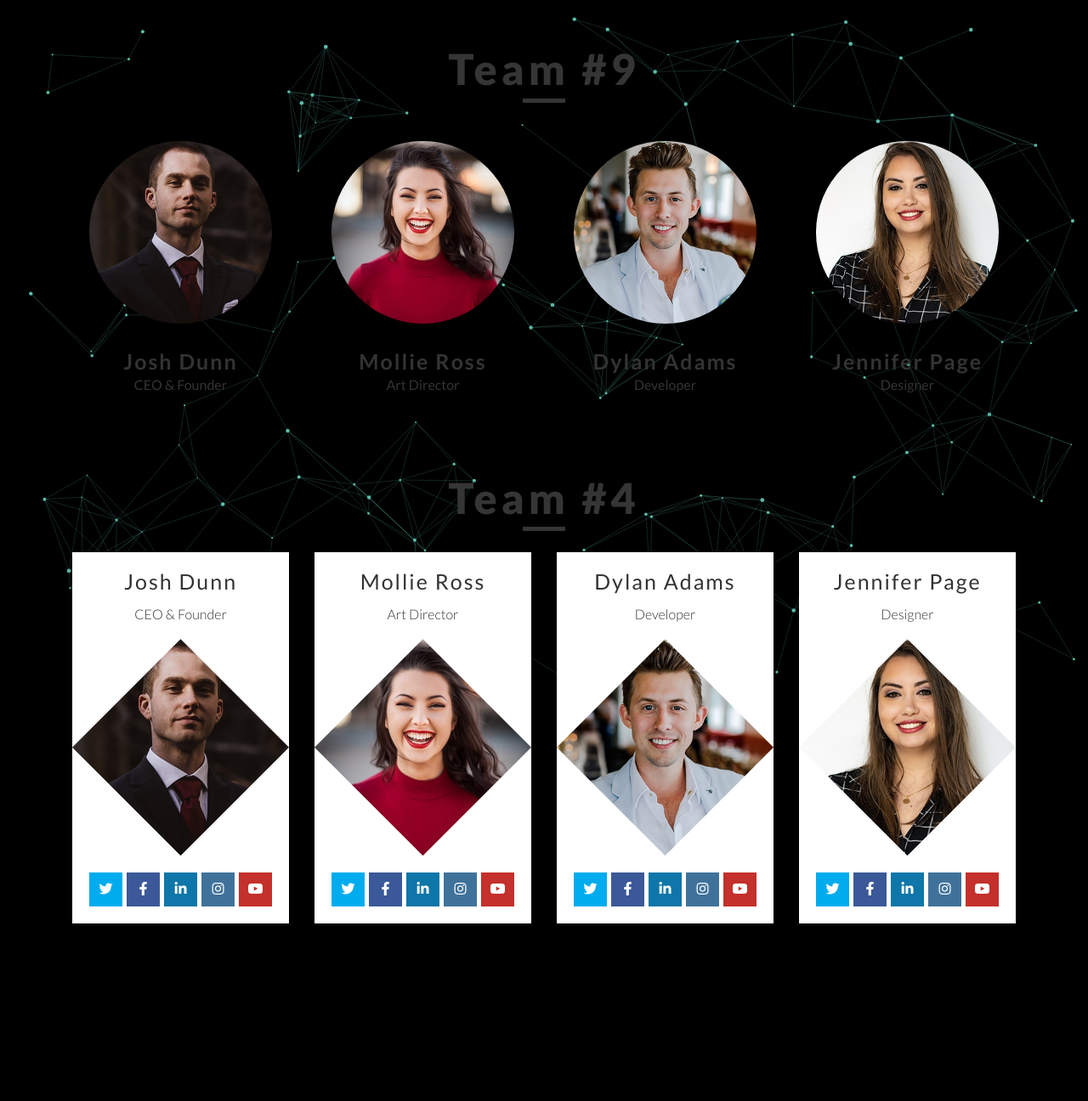
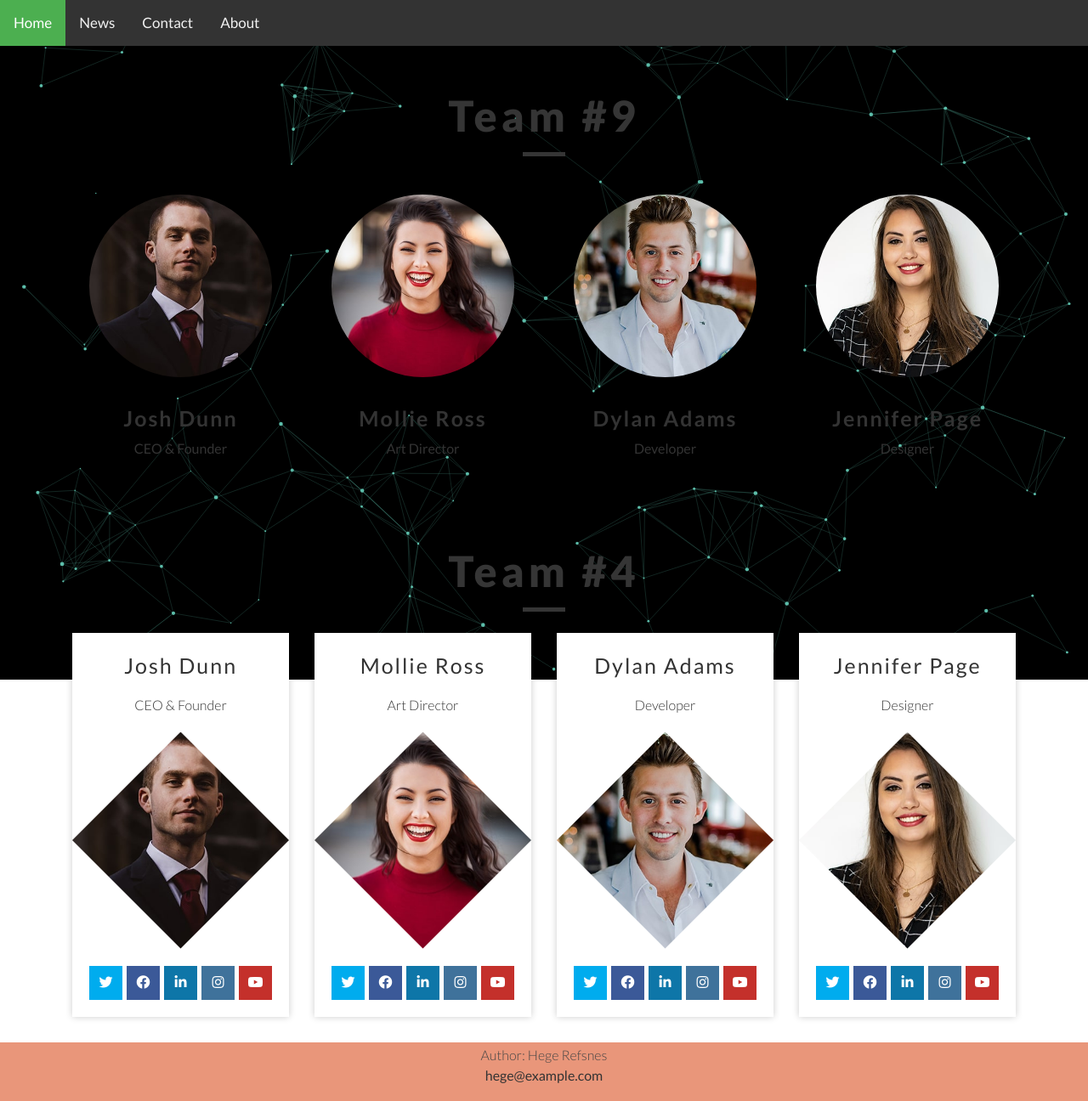
Before and after one commit to meetishah13/TedX, a plain HTML site: page index.html in a window 1280 px wide. Shown: the whole page at 85% size. Before the commit the page ends 1125 px from the top, so only its background shows below. Drawn offline with Linux system fonts and the light colour scheme.

Commit message:
navbar and footer

```diff
--- a/css/style.css
+++ b/css/style.css
@@ -1,11 +1,11 @@
-/* body, html {
+body, html {
     width: 100%;
     height: 100%;
     margin: 0;
     font: 16px/1.5 "Lucida Grande", "Microsoft JhengHei", "Microsoft YaHei";
     color: #333;
 }
-
+/*
 .btn {
     display: inline-block;
     padding: .5em 1em;
--- a/index.html
+++ b/index.html
@@ -9,18 +9,65 @@
 
         <!-- Font Awesome -->
         <link href="https://cdnjs.cloudflare.com/ajax/libs/font-awesome/5.10.0/css/all.min.css" rel="stylesheet">
+        <link rel="stylesheet" href="https://cdnjs.cloudflare.com/ajax/libs/font-awesome/4.7.0/css/font-awesome.min.css">
 
     <meta name="viewport" content="width=device-width, initial-scale=1.0">
     <link rel="stylesheet" href="css/style.css">
     <style>
-        * {
-            box-sizing: border-box;
+
+
+        /* navbar*/
+        .topnav {
+        overflow: hidden;
+        background-color: #333;
+        position: relative;
         }
-        body {
-            background-color: #000;
+
+        .topnav a {
+        float: left;
+        display: block;
+        color: #f2f2f2;
+        text-align: center;
+        padding: 14px 16px;
+        text-decoration: none;
+        font-size: 17px;
         }
-    #instance {}
 
+        .topnav a:hover {
+        background-color: #ddd;
+        color: black;
+        }
+
+        .topnav a.active {
+        background-color: #4CAF50;
+        color: white;
+        }
+
+        .topnav .icon {
+        display: none;
+        }
+
+        @media screen and (max-width: 600px) {
+        .topnav a:not(:first-child) {display: none;}
+        .topnav a.icon {
+            float: right;
+            display: block;
+        }
+        }
+
+        @media screen and (max-width: 600px) {
+        .topnav.responsive {position: relative;}
+        .topnav.responsive .icon {
+            position: absolute;
+            right: 0;
+            top: 0;
+        }
+        .topnav.responsive a {
+            float: none;
+            display: block;
+            text-align: left;
+        }
+        }
 
         #instance {
 
@@ -36,15 +83,32 @@
             margin: 0;
             border: none;
         }
+        footer {
+            text-align: center;
+            padding: 3px;
+            background-color: DarkSalmon;
+            color: white;
+            position: relative;
+         }
 
     </style>
 </head>
 <body>
 
+
     <div id="instance">
         <div class="demo"></div>
 
     </div>
+    <div class="topnav" id="myTopnav">
+        <a href="#home" class="active">Home</a>
+        <a href="#news">News</a>
+        <a href="#contact">Contact</a>
+        <a href="#about">About</a>
+        <a href="javascript:void(0);" class="icon" onclick="myFunction()">
+          <i class="fa fa-bars"></i>
+        </a>
+      </div>
      <!-- Team #9 Start -->
      <div class="container">
         <div class="section-title">
@@ -236,43 +300,10 @@
                 </div>
             </div>
         </div>
-    </div>
-    <!-- <div id="row-container">
-=======
-    <div id="row-container">
->>>>>>> 34366ddc906b2bfb3e86fa071dd352e9f769afba
-        <div id="instance3">
-            <div id="column-container">
-
-                    <div class="flip-front">
-                        <h2>Curators Team</h2>
-                    </div>
-                    <div class="flip-back">
-                        <div id="column-container-content">
-                            <h2>Try</h2>
-                        </div>
-                        <div id="column-container-content">
-                            <h2>Try</h2>
-                        </div>
-
-
-                    </div>
-
-            </div>
-
-
-
-        </div>
-        <div id="instance3">
-
-        </div>
-        <div id="instance3">
-            <div id="column-container">
-                <div id="column-container-content"> <h2>Try</h2></div>
-            </div>
-        </div>
-
-    </div> -->
+    </div><footer>
+        <p>Author: Hege Refsnes<br>
+        <a href="mailto:hege@example.com">hege@example.com</a></p>
+      </footer>
     <script src="production/jparticles.js"></script>
     <script src="production/particle.js"></script>
     <script src="js/event.js"></script>
```
